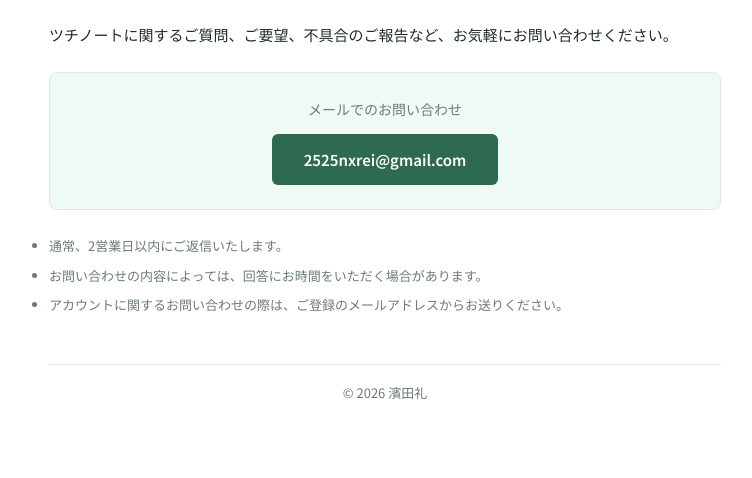
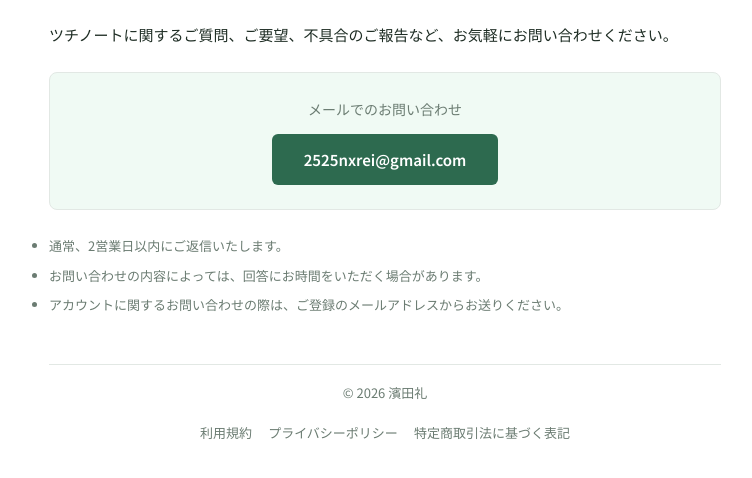
Before and after one commit to 2525nxrei-spec/tsuchinote, a plain HTML site: page public/contact.html in a window 1280 px wide. Shown: the part 198-676 px from the top of the page, without its empty margins (255-1007 px from the left). Drawn offline with Linux system fonts and the light colour scheme.

Commit message:
品質管理: contact.htmlフッター追加、canonical URL追加、description追加

```diff
--- a/public/contact.html
+++ b/public/contact.html
@@ -4,6 +4,8 @@
   <meta charset="UTF-8">
   <meta name="viewport" content="width=device-width, initial-scale=1.0">
   <title>お問い合わせ | ツチノート</title>
+  <meta name="description" content="ツチノートへのお問い合わせページです。ご質問・ご要望・不具合のご報告など、お気軽にご連絡ください。">
+  <link rel="canonical" href="https://tsuchinote.com/contact.html">
   <link rel="icon" type="image/svg+xml" sizes="192x192" href="/icons/icon-192.svg">
   <link rel="preconnect" href="https://fonts.googleapis.com">
   <link rel="preconnect" href="https://fonts.gstatic.com" crossorigin>
@@ -90,6 +92,21 @@
       color: #6b7c72;
       text-align: center;
     }
+    .footer-links {
+      margin-top: 8px;
+      display: flex;
+      justify-content: center;
+      gap: 16px;
+      flex-wrap: wrap;
+    }
+    .footer-links a {
+      color: #6b7c72;
+      text-decoration: none;
+      transition: color 0.2s;
+    }
+    .footer-links a:hover {
+      color: #1b4332;
+    }
   </style>
 </head>
 <body>
@@ -116,6 +133,11 @@
 
     <footer>
       <p>&copy; 2026 濱田礼</p>
+      <div class="footer-links">
+        <a href="terms.html">利用規約</a>
+        <a href="privacy.html">プライバシーポリシー</a>
+        <a href="legal.html">特定商取引法に基づく表記</a>
+      </div>
     </footer>
   </div>
 </body>
```
Also changed, not shown: public/app.html (+1 -0 lines), public/legal.html (+1 -0 lines), public/privacy.html (+1 -0 lines), public/terms.html (+1 -0 lines).
